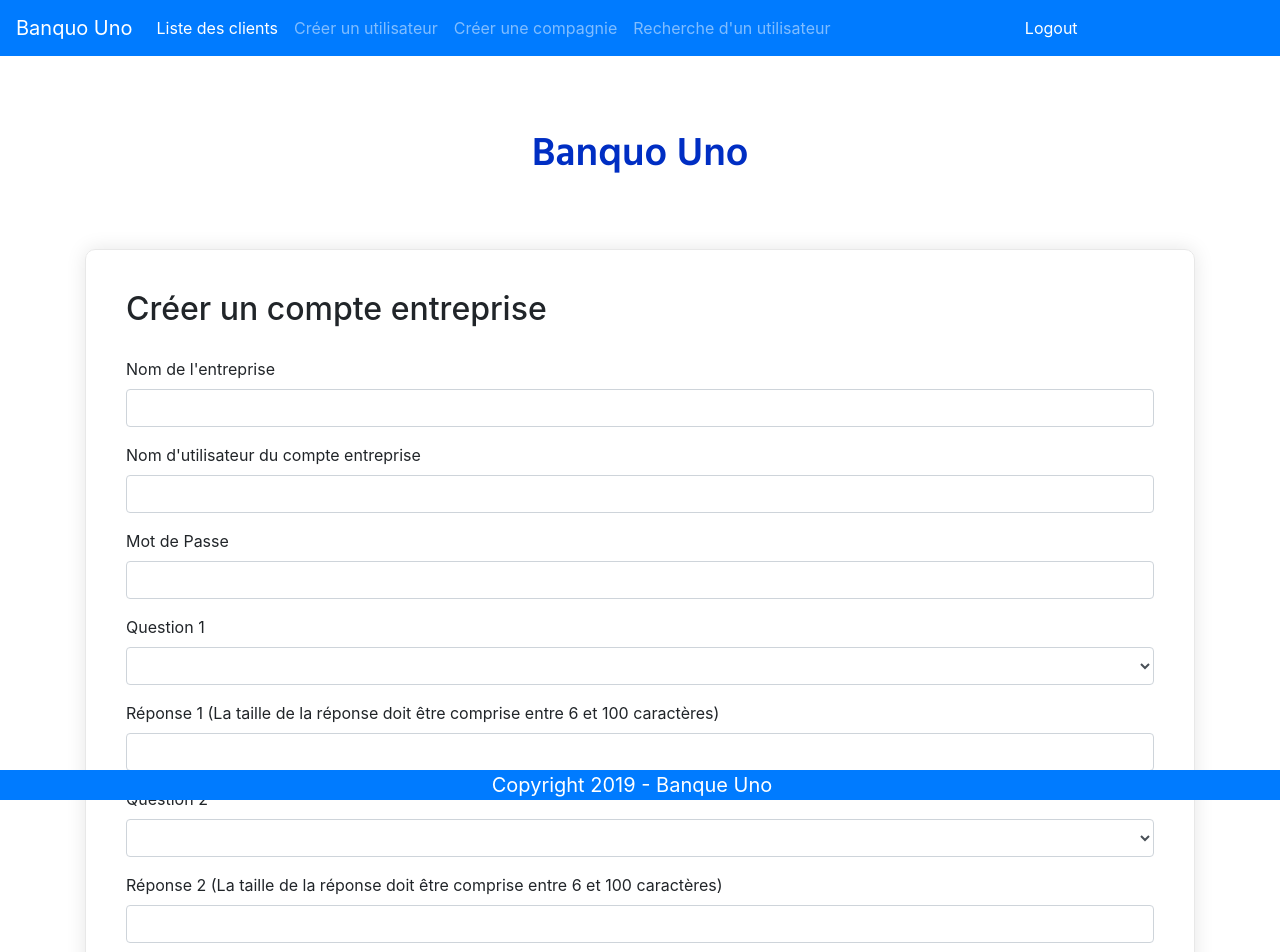
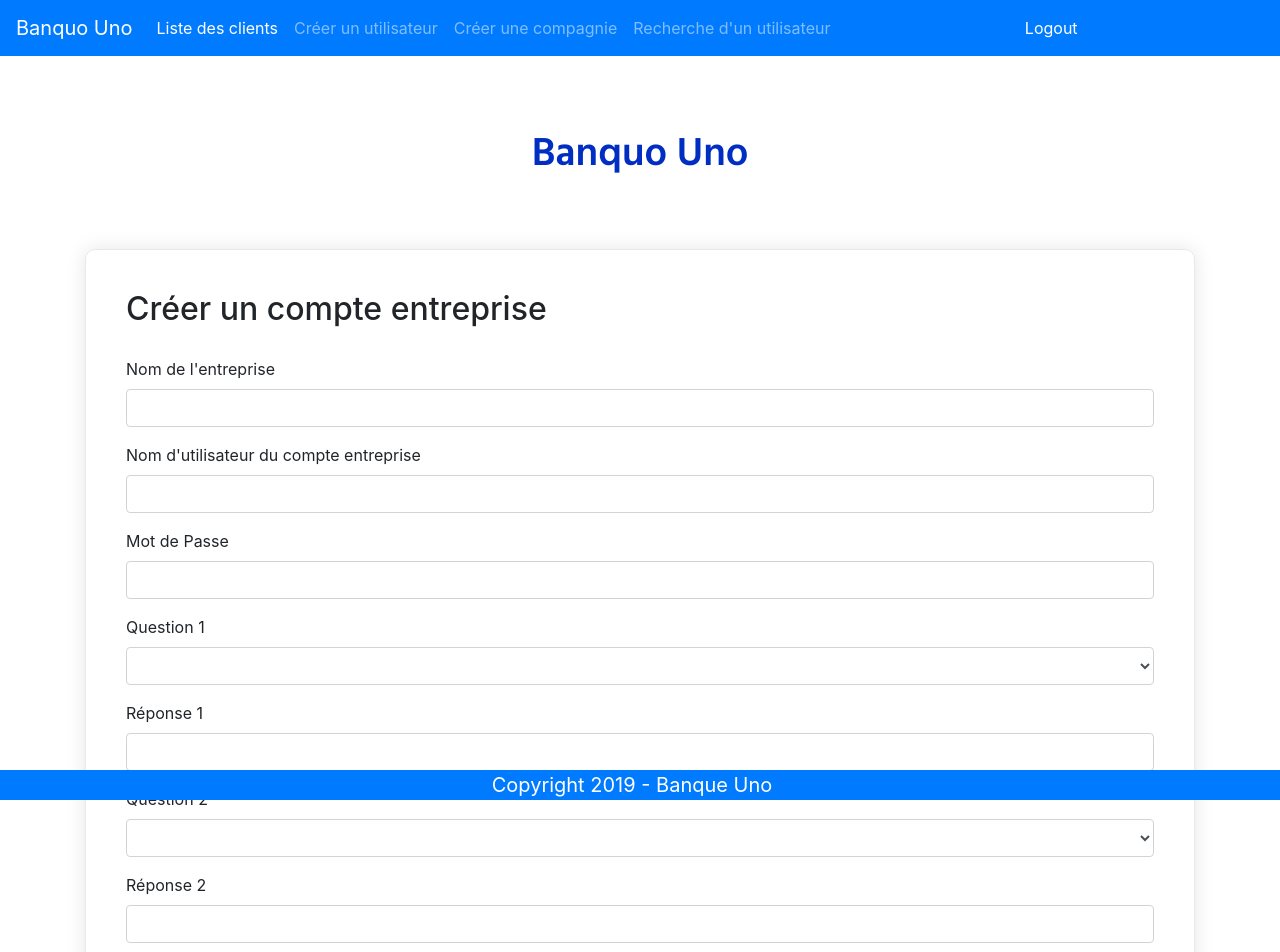
Before and after one commit to gti525/h19-banque-1, a Vue app in the folder vue-springboot/: page /createCompany in a window 1280 px wide. Shown: the top 952 px of the page. Built offline with nearby package versions, Linux system fonts and the light colour scheme.

Commit message:
Changement dans les champs des pages create et recherche
Ajout de compagnie dans la recherche et j'ai enlevé les options de recherches de #credit et compte

```diff
--- a/vue-springboot/src/components/CreateCompany.vue
+++ b/vue-springboot/src/components/CreateCompany.vue
@@ -52,13 +52,13 @@
                     </select>
                 </div>
                 <div class="form-group">
-                    <label for="address">Réponse 1 (La taille de la réponse doit être comprise entre 6 et 100 caractères)</label>
+                    <label for="address">Réponse 1</label>
                     <input id="address" type="text" v-model="answer1" name="answer1" class="form-control">
                 </div>
                 <div class="form-group">
                     <label for="mmn">Question 2</label>
                     <select v-model="question2" class="form-control">
-                        <option>Quel est le siège social de l'entreprise?</option>
+                        <option>À quel endroit se situe le siège social de l'entreprise?</option>
                         <option>Dans quelle ville a été créé l'entreprise?</option>
                         <option>Quel est le nombre d'employé dans la compagnie?</option>
                         <option>Qui est le directeur général de l'entreprise?</option>
@@ -66,7 +66,7 @@
                     </select>
                 </div>
                 <div class="form-group">
-                    <label for="address">Réponse 2 (La taille de la réponse doit être comprise entre 6 et 100 caractères)</label>
+                    <label for="address">Réponse 2</label>
                     <input type="text" v-model="answer2" name="answer2" class="form-control">
                 </div>
                 <div class="form-group">
--- a/vue-springboot/src/components/CreateUser.vue
+++ b/vue-springboot/src/components/CreateUser.vue
@@ -67,8 +67,7 @@
                     </select>
                 </div>
                 <div class="form-group">
-                    <label for="address">Réponse 1 (La taille de la réponse doit être comprise entre 6 et 100
-                        caractères)</label>
+                    <label for="address">Réponse 1</label>
                     <input id="address" type="text" v-model="answer1" name="answer1" class="form-control">
                 </div>
                 <div class="form-group">
@@ -86,8 +85,7 @@
                     </select>
                 </div>
                 <div class="form-group">
-                    <label for="address">Réponse 2 (La taille de la réponse doit être comprise entre 6 et 100
-                        caractères)</label>
+                    <label for="address">Réponse 2</label>
                     <input type="text" v-model="answer2" name="answer2" class="form-control">
                 </div>
                 <div class="form-group">
@@ -258,7 +256,7 @@
                     firstname: this.firstname,
                     lastname: this.lastname,
                     username: this.username,
-                    creditLimit: this.creditLimit,
+                    creditLimit: this.creditbalanceavailable,
                     amount: this.amount,
                     creditbalanceavailable: this.creditbalanceavailable,
                     creditbalanceowned: this.creditbalanceowned,
--- a/vue-springboot/src/components/RechercheUserByAdmin.vue
+++ b/vue-springboot/src/components/RechercheUserByAdmin.vue
@@ -12,6 +12,7 @@
                     <option>Prénom</option>
                     <option>Nom</option>
                     <option>Nom d'utilisateur</option>
+                    <option>Compagnie</option>
                     <option>Courriel</option>
                     <option>Adresse</option>
                     <option>Code postal</option>
@@ -19,8 +20,8 @@
                     <option>Ville</option>
                     <option>Province</option>
                     <option>Pays</option>
-                    <option>Numéro carte crédit</option>
-                    <option>Numéro compte</option>
+                    <!--<option>Numéro carte crédit</option>-->
+                    <!--<option>Numéro compte</option>-->
                 </select>
                 <span> Sélectionné </span>
                 <div class="main-header">
@@ -92,9 +93,9 @@
 
     function goInactive() {
         document.location.href = "http://localhost:4200";
-        delete localStorage.token
-        delete localStorage.bypass
-        delete localStorage.username
+        delete localStorage.token;
+        delete localStorage.bypass;
+        delete localStorage.username;
     }
 
     function goActive() {
@@ -115,7 +116,8 @@
                 lastname: '',
                 username: '',
                 password: '',
-                accountno: '',
+                company: '',
+                //accountno: '',
                 address: '',
                 city: '',
                 province: '',
@@ -123,7 +125,7 @@
                 zip: '',
                 landline: '',
                 mobile: '',
-                creditcardno: '',
+                //creditcardno: '',
                 bobs: '',
                 selected: ''
             }
@@ -148,7 +150,7 @@
                 if (this.selected == "Code postal") {
                     this.bobs = "zip"
                 }
-                if (this.selected == "Téléphone") {
+                if (this.selected == "Téléphone résidentiel") {
                     this.bobs = "landline"
                 }
                 if (this.selected == "Ville") {
@@ -157,19 +159,22 @@
                 if (this.selected == "Pays") {
                     this.bobs = "country"
                 }
-                if (this.selected == "Numéro carte crédit") {
-                    this.bobs = "creditcardno"
+                if (this.selected == "Compagnie") {
+                    this.bobs = "company"
                 }
-                if (this.selected == "Numéro compte") {
-                    this.bobs = "accountno"
-                }
-                console.log(this.bobs)
-                console.log(this.username + "text")
+                // if (this.selected == "Numéro carte crédit") {
+                //     this.bobs = "creditcardno"
+                // }
+                // if (this.selected == "Numéro compte") {
+                //     this.bobs = "accountno"
+                // }
+                console.log(this.bobs);
+                console.log(this.username + "text");
                 this.recherche()
             },
             rechercheTout() {
-                this.selected = '',
-                this.bobs = "*"
+                this.selected = '';
+                this.bobs = "*";
                 this.recherche()
             },
             recherche() {
@@ -186,7 +191,7 @@
         },
         created() {
             if (!localStorage.bypass) {
-                alert("Vous devez vous connecter avant d'Accéder a cette page")
+                alert("Vous devez vous connecter avant d'Accéder a cette page");
                 this.$router.push('/');
             }
         },
```
